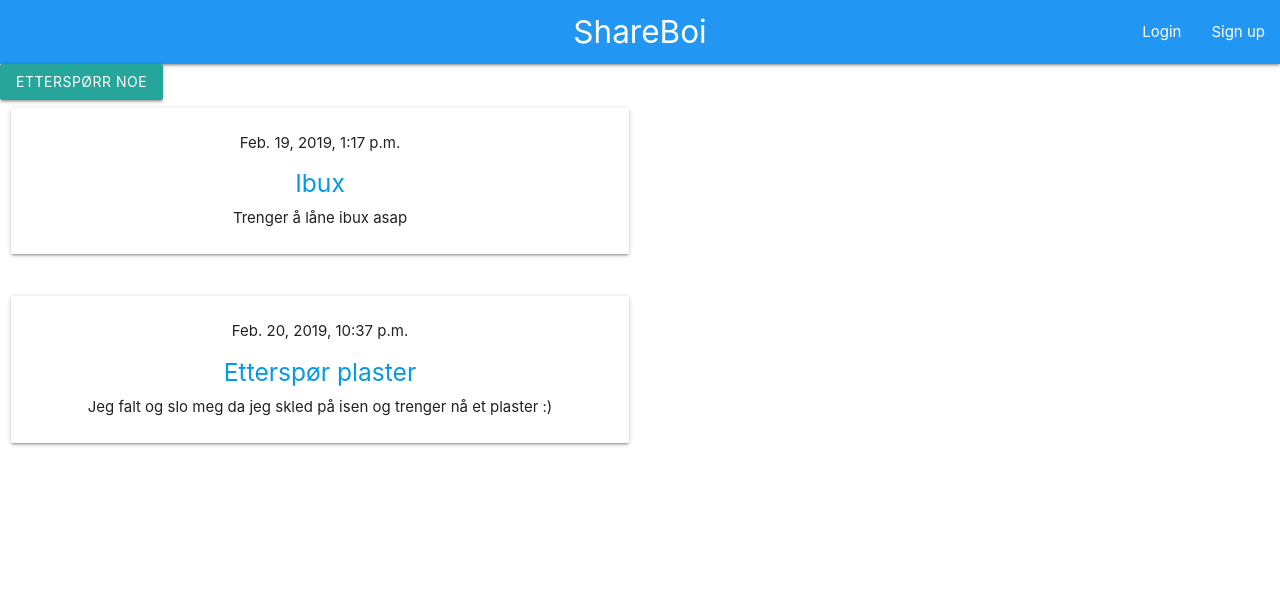
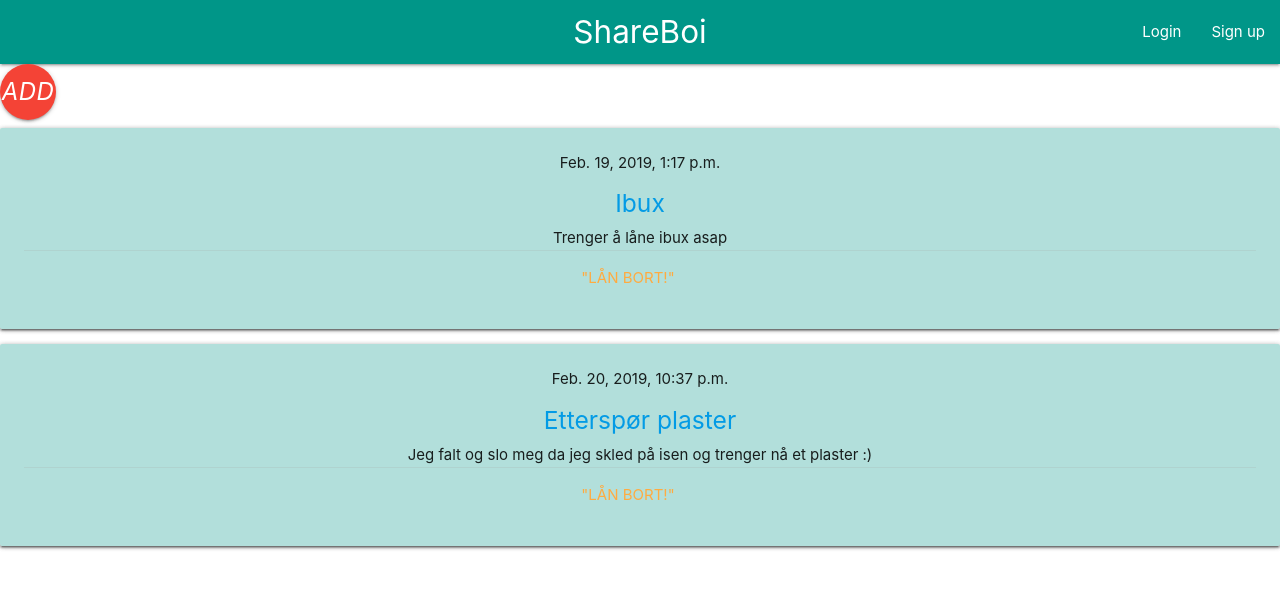
Before and after one commit to marhaal/School-project, a Django app: page /requests in a window 1280 px wide. Shown: the top 589 px of the page. Run offline with Django 3.2, Linux system fonts and the light colour scheme; data comes from the database, SQL or seed files in the repository; both versions use the stored data as it was after the commit; parts of the project's set-up code (start-up, migrations or seed data) failed here and were passed over.

Commit message:
changed design for request.html

```diff
--- a/Webside/templates/registration/login.html
+++ b/Webside/templates/registration/login.html
@@ -22,7 +22,6 @@
             {% if field.help_text %}
             <p><small style="color: grey">{{ field.help_text }}</small></p>
             {% endif %}
-          </p>
           {% endfor %}
           <button class="waves-effect waves-light btn" type="submit">Logg inn</button>
     <a href="{% url 'signup' %}">Ny på ShareBoi? Registrere deg nå</a>
--- a/Webside/templates/webside/base.html
+++ b/Webside/templates/webside/base.html
@@ -8,7 +8,7 @@
   </head>
   <body>
       <nav>
-        <div class="nav-wrapper blue">
+        <div class="nav-wrapper teal">
             <a href="/" class="brand-logo center">ShareBoi</a>
             <ul id="nav-mobile" class="right hide-on-med-and-down">
              {% block authenticate %}
--- a/Webside/templates/webside/requests.html
+++ b/Webside/templates/webside/requests.html
@@ -1,21 +1,24 @@
 {% extends 'webside/base.html' %}
 
 {% block content %}
-{% load static %}
-<link rel="stylesheet" href="{% static 'css/request.css' %}">
+
 <link rel="stylesheet" href="https://cdnjs.cloudflare.com/ajax/libs/materialize/1.0.0/css/materialize.min.css">
-<a class="waves-effect waves-light btn" href="{% url 'requests_new' %}">Etterspørr noe</a>
+<a class="btn-floating btn-large waves-effect waves-light red" href="{% url 'requests_new' %}"><i class="material-icons">add</i></a>
   {% for post in posts %}
 
-      <div class="row">
-          <div class="col s12 m6 13 center-align">
-              <div class="card">
-                  <div class="card-content">
+      <div class="card">
+          <div class="center-align">
+              <div class="card teal lighten-4">
+                  <div class="card-content blue-lighten-5">
+
                       <div class="date">
                           {{ post.published_date }}
                       </div>
                       <h5><a href="{% url 'requests_detail' pk=post.pk %}">{{ post.title }}</a></h5>
                       <p>{{ post.text|linebreaksbr }}</p>
+                      <div class="card-action white-text">
+                        <a href="{% url 'requests_detail' pk=post.pk %}">"Lån bort!"</a>
+                      </div>
                   </div>
                 </div>
             </div>
```
Also changed, not shown: Webside/migrations/0004_auto_20190220_2234.py (added), db.sqlite3.
